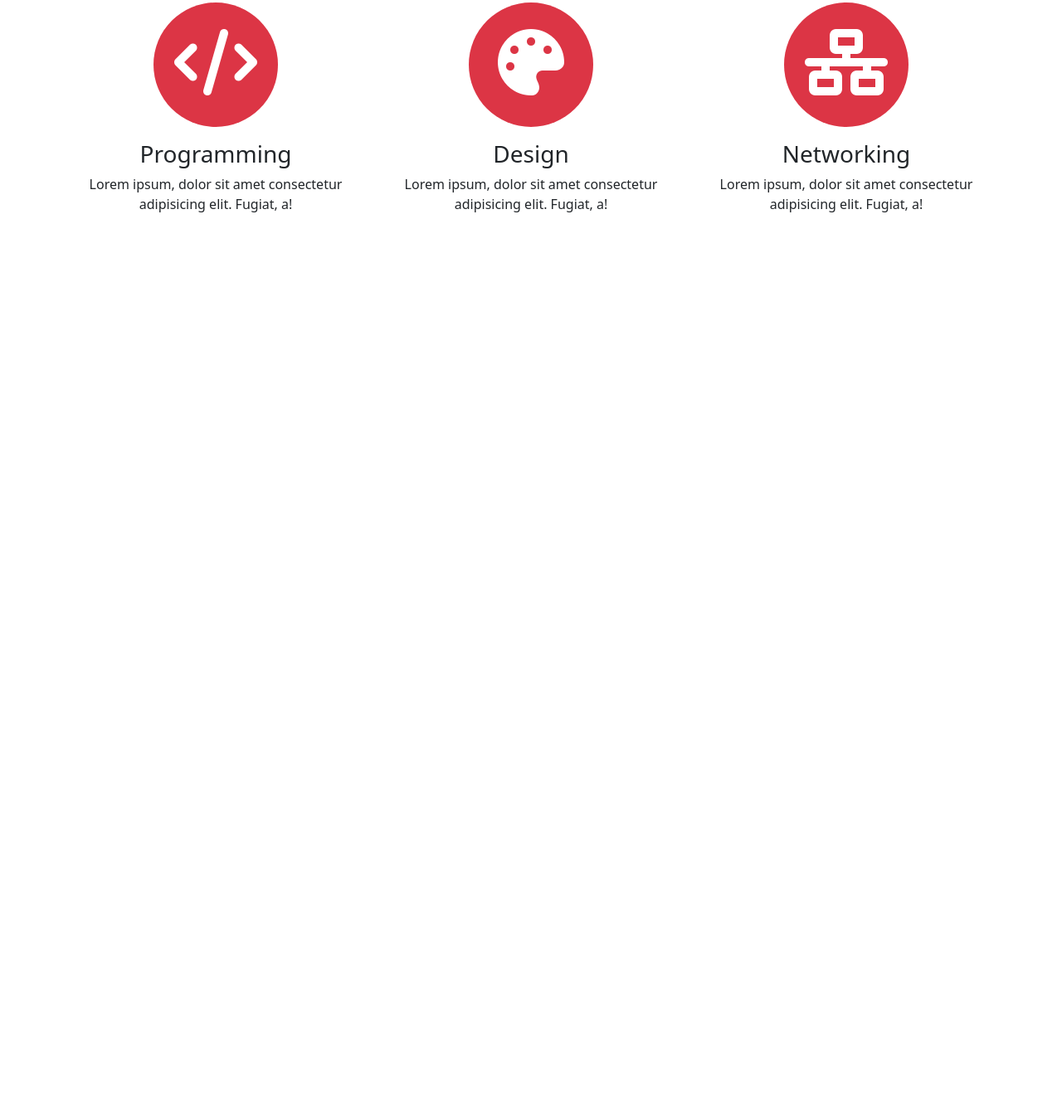
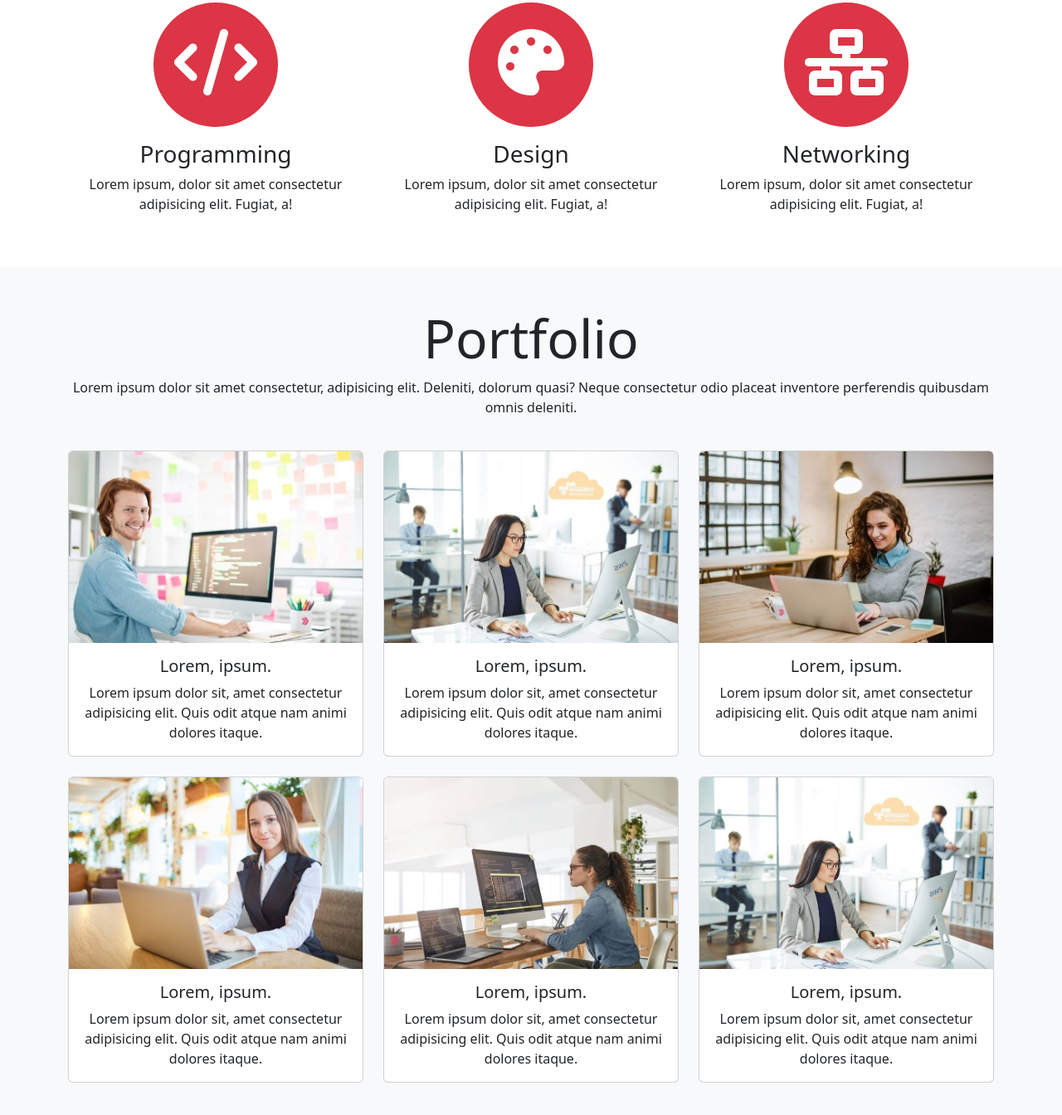
Before and after one commit to samedfft2634/Bootstrap_PracticeV1, a plain HTML site: page index.html in a window 1280 px wide. Shown: the part 994-2338 px from the top of the page at 83% size. Before the commit the page ends 1316 px from the top, so only its background shows below. Drawn offline with nearby package versions, Linux system fonts and the light colour scheme.

Commit message:
portfolio end

```diff
--- a/index.html
+++ b/index.html
@@ -45,10 +45,10 @@
 							<a class="nav-link" href="#services">Services</a>
 						</li>
 						<li class="nav-item">
-							<a class="nav-link" href="#">Portfolio</a>
+							<a class="nav-link" href="#portfolio">Portfolio</a>
 						</li>
 						<li class="nav-item">
-							<a class="nav-link" href="#">About Us</a>
+							<a class="nav-link" href="#about">About Us</a>
 						</li>
 						<li class="nav-item">
 							<a class="nav-link" href="#">Staff</a>
@@ -121,6 +121,82 @@
 		</div>
 		<!--~ ==================== ends of services ===================== -->
 
+        <!--# ==================== Portfolio ==================== -->
+        <div class="container-fluid text-center bg-light py-5" id="portfolio">
+            <div class="container text-center">
+				<h2 class="display-3">Portfolio</h2>
+                <p>Lorem ipsum dolor sit amet consectetur, adipisicing elit. Deleniti, dolorum quasi? Neque consectetur odio placeat inventore perferendis quibusdam omnis deleniti.
+                </p>
+                <div class="row g-4 mt-3">
+                    <div class="col-md-4">
+                        <div class="card" >
+                            <img src="./assets/img/students1.jpg" class="card-img-top" alt="...">
+                            <div class="card-body">
+                              <h5 class="card-title">Lorem, ipsum.</h5>
+                              <p class="card-text">Lorem ipsum dolor sit, amet consectetur adipisicing elit. Quis odit atque nam animi dolores itaque.
+                              </p>
+                            </div>
+                          </div>
+                    </div>
+                    <div class="col-md-4">
+                        <div class="card" >
+                            <img src="./assets/img/students2.jpg" class="card-img-top" alt="...">
+                            <div class="card-body">
+                              <h5 class="card-title">Lorem, ipsum.</h5>
+                              <p class="card-text">Lorem ipsum dolor sit, amet consectetur adipisicing elit. Quis odit atque nam animi dolores itaque.
+                              </p>
+                            </div>
+                          </div>
+                    </div>
+                    <div class="col-md-4">
+                        <div class="card" >
+                            <img src="./assets/img/students3.jpg" class="card-img-top" alt="...">
+                            <div class="card-body">
+                              <h5 class="card-title">Lorem, ipsum.</h5>
+                              <p class="card-text">Lorem ipsum dolor sit, amet consectetur adipisicing elit. Quis odit atque nam animi dolores itaque.
+                              </p>
+                            </div>
+                          </div>
+                    </div>
+                    <div class="col-md-4">
+                        <div class="card" >
+                            <img src="./assets/img/students4.jpg" class="card-img-top" alt="...">
+                            <div class="card-body">
+                              <h5 class="card-title">Lorem, ipsum.</h5>
+                              <p class="card-text">Lorem ipsum dolor sit, amet consectetur adipisicing elit. Quis odit atque nam animi dolores itaque.
+                              </p>
+                            </div>
+                          </div>
+                    </div>
+                    <div class="col-md-4">
+                        <div class="card" >
+                            <img src="./assets/img/students5.jpg" class="card-img-top" alt="...">
+                            <div class="card-body">
+                              <h5 class="card-title">Lorem, ipsum.</h5>
+                              <p class="card-text">Lorem ipsum dolor sit, amet consectetur adipisicing elit. Quis odit atque nam animi dolores itaque.
+                              </p>
+                            </div>
+                          </div>
+                    </div>
+                    <div class="col-md-4">
+                        <div class="card" >
+                            <img src="./assets/img/students2.jpg" class="card-img-top" alt="...">
+                            <div class="card-body">
+                              <h5 class="card-title">Lorem, ipsum.</h5>
+                              <p class="card-text">Lorem ipsum dolor sit, amet consectetur adipisicing elit. Quis odit atque nam animi dolores itaque.
+                              </p>
+                            </div>
+                          </div>
+                    </div>
+
+                </div>
+            </div>
+        </div>
+        <!--# ==================== ends of Portfolio ==================== -->
+
+        <!--? ====================== about ====================== -->
+        <div class="container-fluid text-center py-5" id="about"></div>
+        <!--? ====================== end of about ====================== -->
 
 		<script
 			src="https://cdn.jsdelivr.net/npm/bootstrap@5.3.2/dist/js/bootstrap.bundle.min.js"
```
